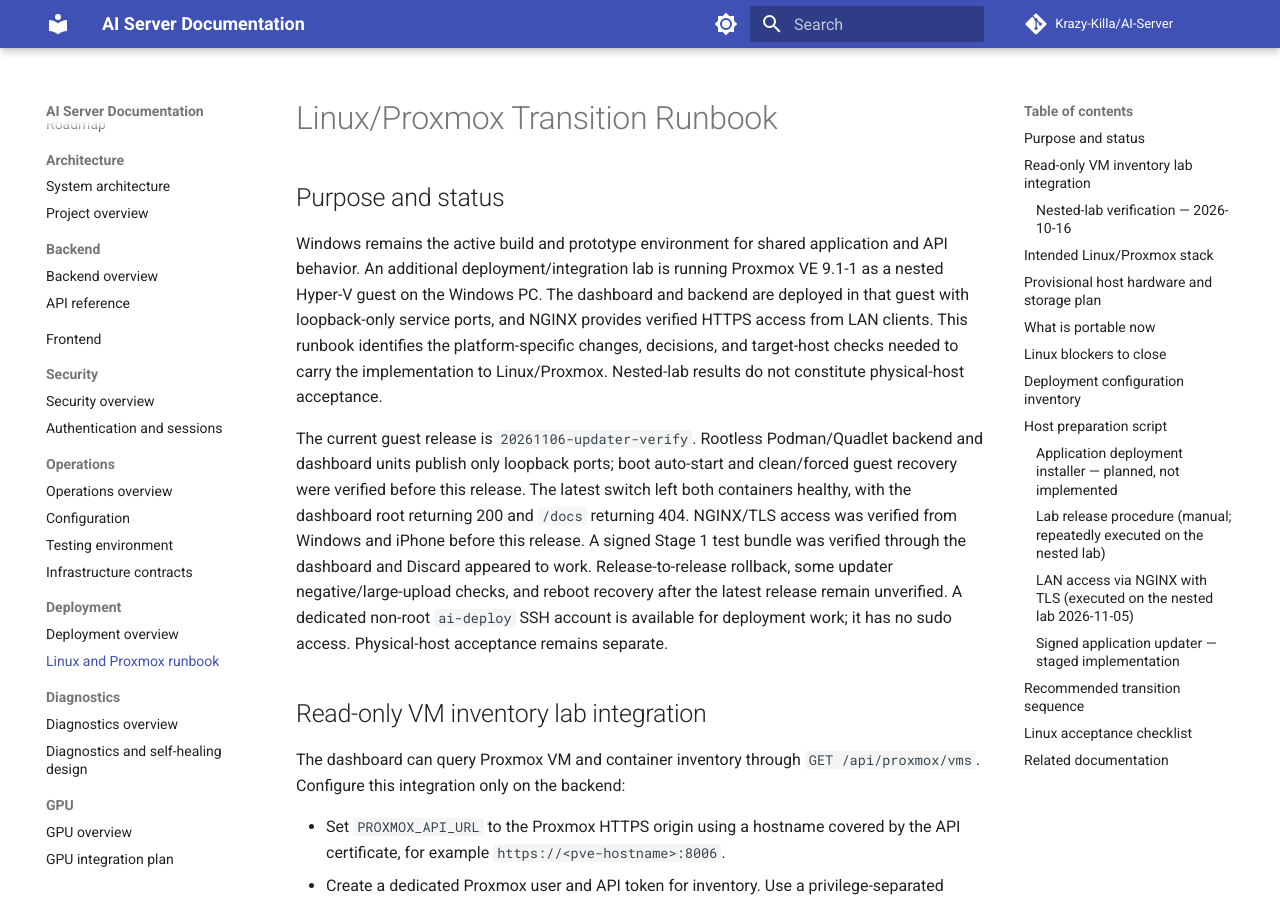
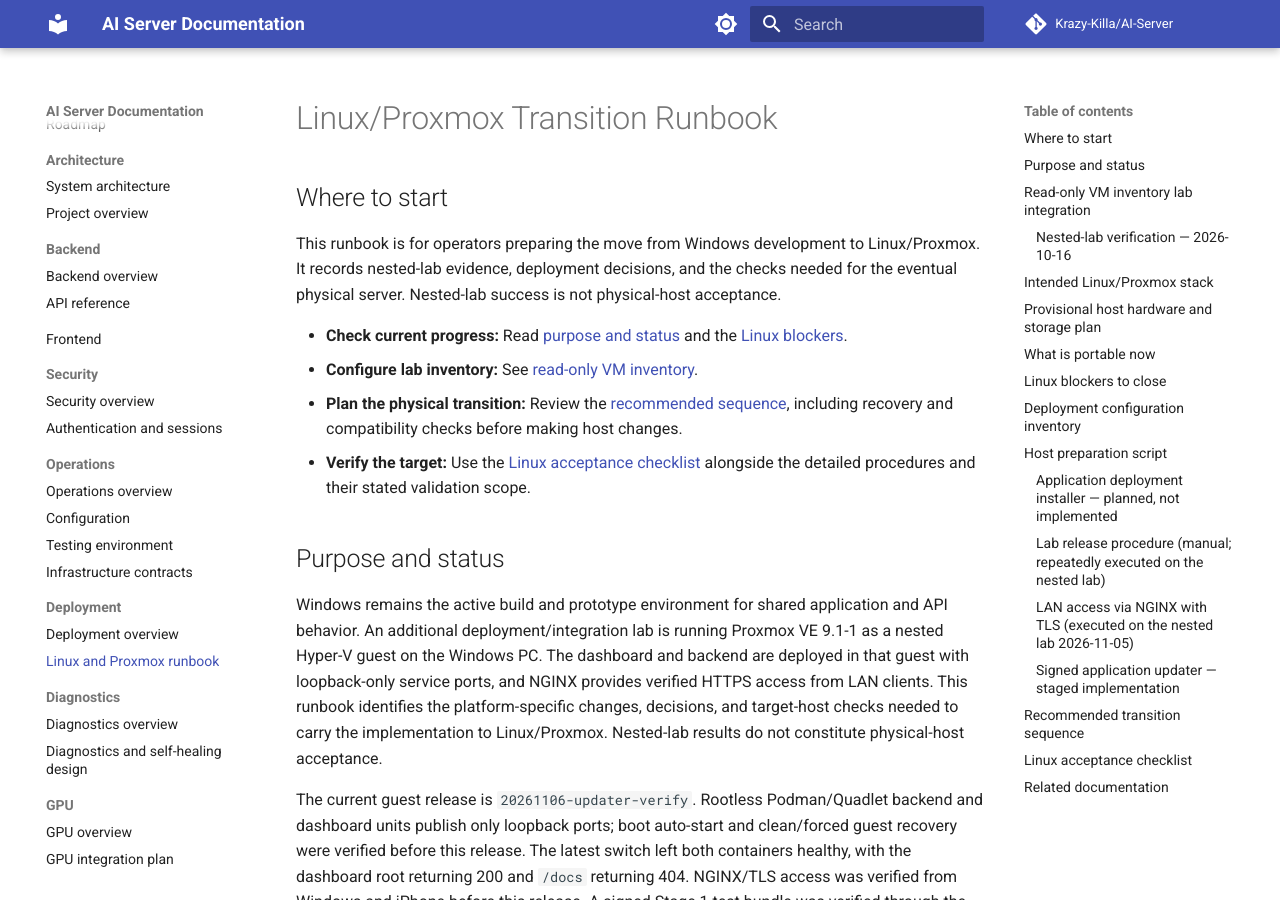
Before and after one commit to Krazy-Killa/AI-Server, an MkDocs documentation site: the page built from docs/deployment/linux-proxmox-transition.md, in a window 1280 px wide and 900 px high. Built offline with MkDocs 1.6.1 and Material for MkDocs 9.7.7, drawn with Linux system fonts in a browser that asks for light colours; comment, search, counter and statistics services are not loaded.

Commit message:
Add quick orientation to roadmap and deployment guide
Co-authored-by: Copilot <223556219+Copilot@users.noreply.github.com>

```diff
--- a/docs/deployment/linux-proxmox-transition.md
+++ b/docs/deployment/linux-proxmox-transition.md
@@ -1,4 +1,22 @@
 # Linux/Proxmox Transition Runbook
+
+## Where to start
+
+This runbook is for operators preparing the move from Windows development to
+Linux/Proxmox. It records nested-lab evidence, deployment decisions, and the
+checks needed for the eventual physical server. Nested-lab success is not
+physical-host acceptance.
+
+- **Check current progress:** Read [purpose and status](#purpose-and-status)
+  and the [Linux blockers](#linux-blockers-to-close).
+- **Configure lab inventory:** See
+  [read-only VM inventory](#read-only-vm-inventory-lab-integration).
+- **Plan the physical transition:** Review the
+  [recommended sequence](#recommended-transition-sequence), including recovery
+  and compatibility checks before making host changes.
+- **Verify the target:** Use the
+  [Linux acceptance checklist](#linux-acceptance-checklist) alongside the
+  detailed procedures and their stated validation scope.
 
 ## Purpose and status
 
```
Also changed, not shown: CHANGELOG.md (+2 -0 lines), docs/roadmap/README.md (+17 -0 lines).
